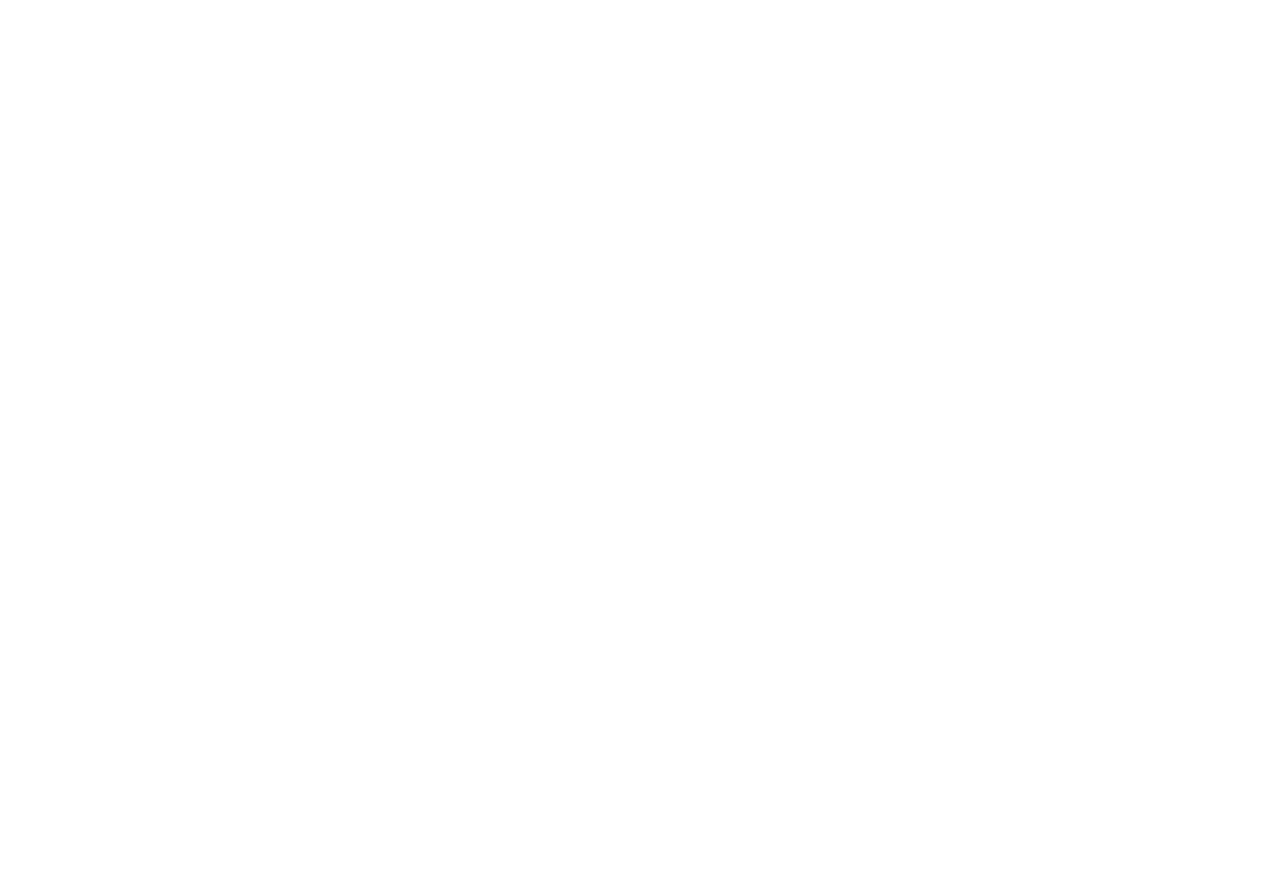
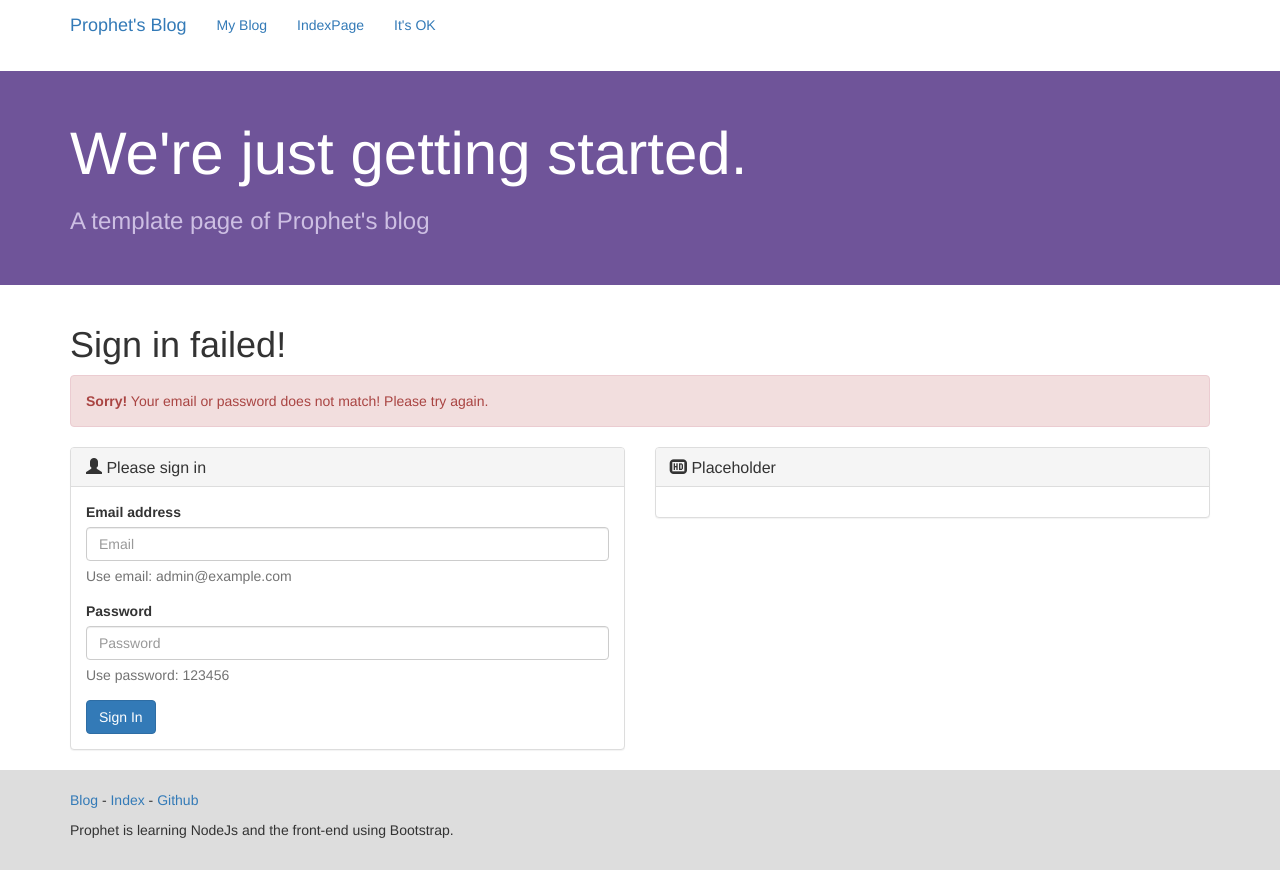
Before and after one commit to ProphetRush/NodeJs_Server, a website: page views/signin-failed.html in a window 1280 px wide. Before the commit the page ends 800 px from the top, so only its background shows below. Drawn offline with nearby package versions, Linux system fonts and the light colour scheme; files that its build step writes are made by us from their sources.

Commit message:
add template

```diff
--- a/controllers/signin.js
+++ b/controllers/signin.js
@@ -1,7 +1,7 @@
 module.exports={
     'POST /signin': async ctx =>{
         var
-            username = ctx.request.body.username || '',
+            username = ctx.request.body.email || '',
             password = ctx.request.body.password || '';
         if (username === 'Prophet' && password === '123456'){
             ctx.render('signin-ok.html',{
--- a/views/signin-failed.html
+++ b/views/signin-failed.html
@@ -1,10 +1,45 @@
-<!DOCTYPE html>
-<html lang="en">
-<head>
-    <meta charset="UTF-8">
-    <title>Title</title>
-</head>
-<body>
+{% extends "base.html" %} {% block main %}
+<div class="container">
+    <div class="row">
+        <div class="col-md-12">
+            <h1>Sign in failed!</h1>
+            <div class="alert alert-danger"> <strong>Sorry!</strong> Your email or password does not match! Please try again.
+            </div>
+        </div>
+    </div>
 
-</body>
-</html>
+    <div class="row">
+        <div class="col-md-6">
+            <div class="panel panel-default">
+                <div class="panel-heading">
+                    <h3 class="panel-title"><span class="glyphicon glyphicon-user"></span> Please sign in</h3>
+                </div>
+                <div class="panel-body">
+                    <form action="/signin" method="post">
+                        <div class="form-group">
+                            <label>Email address</label>
+                            <input type="text" name="email" class="form-control" placeholder="Email">
+                            <p class="help-block">Use email: admin@example.com</p>
+                        </div>
+                        <div class="form-group">
+                            <label>Password</label>
+                            <input type="password" name="password" class="form-control" placeholder="Password">
+                            <p class="help-block">Use password: 123456</p>
+                        </div>
+                        <button type="submit" class="btn btn-primary">Sign In</button>
+                    </form>
+                </div>
+            </div>
+        </div>
+        <div class="col-md-6">
+            <div class="panel panel-default">
+                <div class="panel-heading">
+                    <h3 class="panel-title"><span class="glyphicon glyphicon-hd-video"></span> Placeholder</h3>
+                </div>
+                <div class="panel-body">
+                </div>
+            </div>
+        </div>
+    </div>
+</div>
+{% endblock %}
```
Also changed, not shown: views/index.html (+2 -2 lines), views/signin-ok.html (+13 -9 lines).
